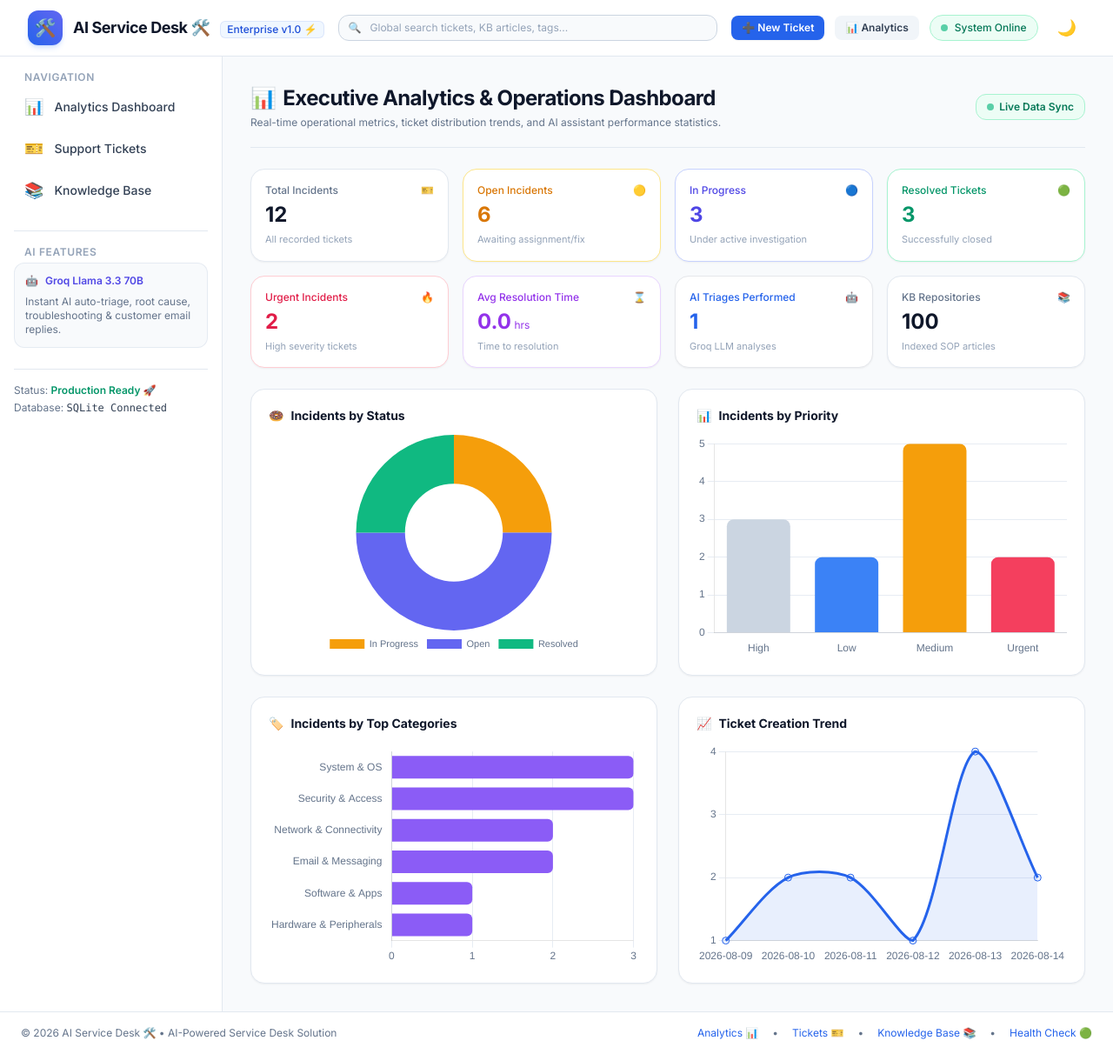
After one commit to mattperrymatt45-pixel/servicedesk, a FastAPI app: page /dashboard in a window 1280 px wide. The commit adds this page. Shown: the whole page at 87% size. Run offline with FastAPI, Linux system fonts and the light colour scheme; some libraries are stand-ins or nearby versions.

Commit message:
Implement Phase 5: Analytics Dashboard, Global Search, Health API & Render Deployment Polish

```diff
--- a/app/main.py
+++ b/app/main.py
@@ -10,7 +10,9 @@ from sqlalchemy import text
 
 from app.config import settings
 from app.database import engine, Base, get_db
-from app.routers import kb, tickets, ai
+from app.models import Ticket, KBArticle
+from app.services.ai_service import AIService
+from app.routers import kb, tickets, ai, dashboard
 
 # Configure structured logging
 logging.basicConfig(
@@ -23,7 +25,7 @@ logger = logging.getLogger("service_desk")
 @asynccontextmanager
 async def lifespan(app: FastAPI):
     """Application lifespan event handler to initialize database schema on startup."""
-    logger.info("Initializing database tables...")
+    logger.info("Initializing application database tables...")
     Base.metadata.create_all(bind=engine)
     logger.info("Application startup completed successfully.")
     yield
@@ -43,6 +45,7 @@ app.mount("/static", StaticFiles(directory="app/static"), name="static")
 templates = Jinja2Templates(directory="app/templates")
 
 # Register Routers
+app.include_router(dashboard.router)
 app.include_router(tickets.router)
 app.include_router(kb.router)
 app.include_router(ai.router)
@@ -113,7 +116,10 @@ async def root(request: Request):
 
 @app.get("/health")
 async def health_check(db: Session = Depends(get_db)):
-    """Health check endpoint verifying application liveness and database connection."""
+    """
+    Comprehensive health check endpoint verifying liveness, DB connection,
+    AI client configuration, and record counts.
+    """
     try:
         db.execute(text("SELECT 1"))
         db_status = "connected"
@@ -121,8 +127,22 @@ async def health_check(db: Session = Depends(get_db)):
         logger.error(f"Health check DB connection failed: {e}")
         db_status = "disconnected"
 
+    # Check AI Service Client
+    ai_available = "available" if AIService._get_client() is not None else "unavailable"
+
+    # Fetch Record Counts
+    try:
+        kb_count = db.query(KBArticle).count()
+        ticket_count = db.query(Ticket).count()
+    except Exception:
+        kb_count = 0
+        ticket_count = 0
+
     return {
         "status": "healthy" if db_status == "connected" else "degraded",
-        "app_name": settings.APP_NAME,
-        "database": db_status
+        "database": db_status,
+        "ai_service": ai_available,
+        "knowledge_base_articles": kb_count,
+        "tickets": ticket_count,
+        "app_name": settings.APP_NAME
     }
--- a/app/templates/base.html
+++ b/app/templates/base.html
@@ -31,7 +31,9 @@
 
     <!-- Top Navbar -->
     <header class="sticky top-0 z-40 w-full border-b border-slate-200 dark:border-slate-800 bg-white/90 dark:bg-slate-900/90 backdrop-blur">
-        <div class="flex h-16 items-center justify-between px-4 sm:px-6 lg:px-8">
+        <div class="flex h-16 items-center justify-between px-4 sm:px-6 lg:px-8 gap-4">
+
+            <!-- Brand Logo -->
             <div class="flex items-center gap-3">
                 <div class="flex h-10 w-10 items-center justify-center rounded-xl bg-gradient-to-tr from-brand-600 to-indigo-500 text-white shadow-md shadow-brand-500/20">
                     <span class="text-xl">🛠️</span>
@@ -46,14 +48,29 @@
                 </div>
             </div>
 
+            <!-- Unified Global Search Bar -->
+            <div class="flex-1 max-w-md hidden md:block">
+                <form action="/search" method="GET" class="relative">
+                    <div class="absolute inset-y-0 left-0 pl-3 flex items-center pointer-events-none text-slate-400 text-xs">
+                        🔍
+                    </div>
+                    <input
+                        type="text"
+                        name="q"
+                        placeholder="Global search tickets, KB articles, tags..."
+                        class="w-full pl-9 pr-4 py-1.5 rounded-xl border border-slate-300 dark:border-slate-700 bg-slate-50 dark:bg-slate-800 text-slate-900 dark:text-white text-xs placeholder-slate-400 focus:outline-none focus:ring-2 focus:ring-brand-500 transition"
+                    >
+                </form>
+            </div>
+
             <!-- Navbar Actions -->
             <div class="flex items-center gap-3">
                 <a href="/tickets/new" class="hidden sm:inline-flex items-center gap-1.5 px-3 py-1.5 rounded-lg text-xs font-semibold bg-brand-600 text-white hover:bg-brand-700 transition shadow-sm">
                     <span>➕ New Ticket</span>
                 </a>
 
-                <a href="/kb" class="hidden sm:flex items-center gap-1.5 px-3 py-1.5 rounded-lg text-xs font-semibold bg-slate-100 dark:bg-slate-800 text-slate-700 dark:text-slate-300 hover:bg-slate-200 dark:hover:bg-slate-700 transition">
-                    <span>📚 Knowledge Base</span>
+                <a href="/dashboard" class="hidden lg:flex items-center gap-1.5 px-3 py-1.5 rounded-lg text-xs font-semibold bg-slate-100 dark:bg-slate-800 text-slate-700 dark:text-slate-300 hover:bg-slate-200 dark:hover:bg-slate-700 transition">
+                    <span>📊 Analytics</span>
                 </a>
 
                 <!-- System Status Indicator -->
@@ -79,12 +96,17 @@
             <div class="space-y-1">
                 <p class="px-3 text-xs font-semibold uppercase tracking-wider text-slate-400 dark:text-slate-500">Navigation</p>
 
-                <a href="/tickets" class="flex items-center gap-3 rounded-lg px-3 py-2 text-sm font-semibold bg-brand-50 text-brand-700 dark:bg-brand-900/30 dark:text-brand-300">
+                <a href="/dashboard" class="flex items-center gap-3 rounded-lg px-3 py-2 text-sm font-medium text-slate-700 dark:text-slate-300 hover:bg-slate-100 dark:hover:bg-slate-800">
+                    <span class="text-lg">📊</span>
+                    <span>Analytics Dashboard</span>
+                </a>
+
+                <a href="/tickets" class="flex items-center gap-3 rounded-lg px-3 py-2 text-sm font-medium text-slate-700 dark:text-slate-300 hover:bg-slate-100 dark:hover:bg-slate-800">
                     <span class="text-lg">🎫</span>
                     <span>Support Tickets</span>
                 </a>
 
-                <a href="/kb" class="flex items-center gap-3 rounded-lg px-3 py-2 text-sm font-medium text-slate-600 dark:text-slate-400 hover:bg-slate-100 dark:hover:bg-slate-800">
+                <a href="/kb" class="flex items-center gap-3 rounded-lg px-3 py-2 text-sm font-medium text-slate-700 dark:text-slate-300 hover:bg-slate-100 dark:hover:bg-slate-800">
                     <span class="text-lg">📚</span>
                     <span>Knowledge Base</span>
                 </a>
@@ -95,15 +117,15 @@
                 <div class="p-3 rounded-xl bg-slate-50 dark:bg-slate-800/50 border border-slate-200/80 dark:border-slate-700/80 space-y-2">
                     <div class="flex items-center gap-2 text-xs font-semibold text-indigo-600 dark:text-indigo-400">
                         <span>🤖</span>
-                        <span>Gemini 2.5 Flash</span>
+                        <span>Groq Llama 3.3 70B</span>
                     </div>
-                    <p class="text-xs text-slate-500 dark:text-slate-400">Ticket management ready for automated AI triage & KB matching (Phase 4).</p>
+                    <p class="text-xs text-slate-500 dark:text-slate-400">Instant AI auto-triage, root cause, troubleshooting & customer email replies.</p>
                 </div>
             </div>
 
             <!-- Sidebar Footer Status -->
             <div class="mt-auto pt-4 border-t border-slate-200 dark:border-slate-800 text-xs text-slate-500">
-                <p>Status: <span class="font-semibold text-emerald-600 dark:text-emerald-400">Phase 3 Ticket Lifecycle</span></p>
+                <p>Status: <span class="font-semibold text-emerald-600 dark:text-emerald-400">Production Ready 🚀</span></p>
                 <p class="mt-1">Database: <span class="font-mono text-slate-700 dark:text-slate-300">SQLite Connected</span></p>
             </div>
         </aside>
@@ -128,6 +150,8 @@
                 © 2026 {{ app_name }} • AI-Powered Service Desk Solution
             </div>
             <div class="flex items-center gap-4">
+                <a href="/dashboard" class="hover:underline text-brand-600 dark:text-brand-400">Analytics 📊</a>
+                <span>•</span>
                 <a href="/tickets" class="hover:underline text-brand-600 dark:text-brand-400">Tickets 🎫</a>
                 <span>•</span>
                 <a href="/kb" class="hover:underline text-brand-600 dark:text-brand-400">Knowledge Base 📚</a>
--- /dev/null
+++ b/app/templates/dashboard.html
@@ -0,0 +1,260 @@
+{% extends "base.html" %}
+
+{% block title %}Analytics Dashboard - {{ app_name }}{% endblock %}
+
+{% block content %}
+<div class="space-y-6">
+
+    <!-- Header Banner -->
+    <div class="flex flex-col sm:flex-row sm:items-center justify-between gap-4 border-b border-slate-200 dark:border-slate-800 pb-5">
+        <div>
+            <h1 class="text-2xl font-bold tracking-tight text-slate-900 dark:text-white flex items-center gap-2">
+                <span>📊</span> Executive Analytics & Operations Dashboard
+            </h1>
+            <p class="text-xs text-slate-500 dark:text-slate-400 mt-1">
+                Real-time operational metrics, ticket distribution trends, and AI assistant performance statistics.
+            </p>
+        </div>
+        <div class="flex items-center gap-2">
+            <span class="inline-flex items-center gap-1.5 px-3 py-1.5 rounded-xl bg-emerald-50 dark:bg-emerald-950/50 border border-emerald-200 dark:border-emerald-800 text-emerald-700 dark:text-emerald-400 text-xs font-semibold">
+                <span class="h-2 w-2 rounded-full bg-emerald-500 animate-pulse"></span>
+                <span>Live Data Sync</span>
+            </span>
+        </div>
+    </div>
+
+    <!-- KPI Metric Cards Grid -->
+    <div class="grid grid-cols-2 md:grid-cols-4 lg:grid-cols-4 gap-4">
+        <!-- Total Tickets -->
+        <div class="p-4 rounded-2xl bg-white dark:bg-slate-800 border border-slate-200 dark:border-slate-700 shadow-sm space-y-1">
+            <div class="flex items-center justify-between text-slate-500 text-xs font-medium">
+                <span>Total Incidents</span>
+                <span>🎫</span>
+            </div>
+            <div class="text-2xl font-extrabold text-slate-900 dark:text-white">{{ metrics.total_tickets }}</div>
+            <p class="text-[11px] text-slate-400">All recorded tickets</p>
+        </div>
+
+        <!-- Open Incidents -->
+        <div class="p-4 rounded-2xl bg-white dark:bg-slate-800 border border-amber-200 dark:border-amber-900/50 shadow-sm space-y-1">
+            <div class="flex items-center justify-between text-amber-600 dark:text-amber-400 text-xs font-medium">
+                <span>Open Incidents</span>
+                <span>🟡</span>
+            </div>
+            <div class="text-2xl font-extrabold text-amber-600 dark:text-amber-400">{{ metrics.open_tickets }}</div>
+            <p class="text-[11px] text-slate-400">Awaiting assignment/fix</p>
+        </div>
+
+        <!-- In Progress -->
+        <div class="p-4 rounded-2xl bg-white dark:bg-slate-800 border border-indigo-200 dark:border-indigo-900/50 shadow-sm space-y-1">
+            <div class="flex items-center justify-between text-indigo-600 dark:text-indigo-400 text-xs font-medium">
+                <span>In Progress</span>
+                <span>🔵</span>
+            </div>
+            <div class="text-2xl font-extrabold text-indigo-600 dark:text-indigo-400">{{ metrics.in_progress_tickets }}</div>
+            <p class="text-[11px] text-slate-400">Under active investigation</p>
+        </div>
+
+        <!-- Resolved -->
+        <div class="p-4 rounded-2xl bg-white dark:bg-slate-800 border border-emerald-200 dark:border-emerald-900/50 shadow-sm space-y-1">
+            <div class="flex items-center justify-between text-emerald-600 dark:text-emerald-400 text-xs font-medium">
+                <span>Resolved Tickets</span>
+                <span>🟢</span>
+            </div>
+            <div class="text-2xl font-extrabold text-emerald-600 dark:text-emerald-400">{{ metrics.resolved_tickets }}</div>
+            <p class="text-[11px] text-slate-400">Successfully closed</p>
+        </div>
+
+        <!-- Urgent/Critical -->
+        <div class="p-4 rounded-2xl bg-white dark:bg-slate-800 border border-rose-200 dark:border-rose-900/50 shadow-sm space-y-1">
+            <div class="flex items-center justify-between text-rose-600 dark:text-rose-400 text-xs font-medium">
+                <span>Urgent Incidents</span>
+                <span>🔥</span>
+            </div>
+            <div class="text-2xl font-extrabold text-rose-600 dark:text-rose-400">{{ metrics.urgent_tickets }}</div>
+            <p class="text-[11px] text-slate-400">High severity tickets</p>
+        </div>
+
+        <!-- Avg Resolution Time -->
+        <div class="p-4 rounded-2xl bg-white dark:bg-slate-800 border border-purple-200 dark:border-purple-900/50 shadow-sm space-y-1">
+            <div class="flex items-center justify-between text-purple-600 dark:text-purple-400 text-xs font-medium">
+                <span>Avg Resolution Time</span>
+                <span>⌛</span>
+            </div>
+            <div class="text-2xl font-extrabold text-purple-600 dark:text-purple-400">{{ metrics.avg_resolution_hours }}<span class="text-xs font-normal"> hrs</span></div>
+            <p class="text-[11px] text-slate-400">Time to resolution</p>
+        </div>
+
+        <!-- AI Analyses -->
+        <div class="p-4 rounded-2xl bg-white dark:bg-slate-800 border border-brand-200 dark:border-brand-900/50 shadow-sm space-y-1">
+            <div class="flex items-center justify-between text-brand-600 dark:text-brand-400 text-xs font-medium">
+                <span>AI Triages Performed</span>
+                <span>🤖</span>
+            </div>
+            <div class="text-2xl font-extrabold text-brand-600 dark:text-brand-400">{{ metrics.ai_analyses }}</div>
+            <p class="text-[11px] text-slate-400">Groq LLM analyses</p>
+        </div>
+
+        <!-- KB Articles -->
+        <div class="p-4 rounded-2xl bg-white dark:bg-slate-800 border border-slate-200 dark:border-slate-700 shadow-sm space-y-1">
+            <div class="flex items-center justify-between text-slate-500 text-xs font-medium">
+                <span>KB Repositories</span>
+                <span>📚</span>
+            </div>
+            <div class="text-2xl font-extrabold text-slate-900 dark:text-white">{{ metrics.total_kb }}</div>
+            <p class="text-[11px] text-slate-400">Indexed SOP articles</p>
+        </div>
+    </div>
+
+    <!-- Chart.js Visualizations Grid -->
+    <div class="grid grid-cols-1 md:grid-cols-2 gap-6">
+
+        <!-- Chart 1: Status Distribution -->
+        <div class="rounded-2xl bg-white dark:bg-slate-800 border border-slate-200 dark:border-slate-700 p-5 shadow-sm space-y-3">
+            <h3 class="text-sm font-bold text-slate-900 dark:text-white flex items-center gap-2">
+                <span>🍩</span> Incidents by Status
+            </h3>
+            <div class="h-64 relative flex items-center justify-center">
+                <canvas id="statusChart"></canvas>
+            </div>
+        </div>
+
+        <!-- Chart 2: Priority Distribution -->
+        <div class="rounded-2xl bg-white dark:bg-slate-800 border border-slate-200 dark:border-slate-700 p-5 shadow-sm space-y-3">
+            <h3 class="text-sm font-bold text-slate-900 dark:text-white flex items-center gap-2">
+                <span>📊</span> Incidents by Priority
+            </h3>
+            <div class="h-64 relative flex items-center justify-center">
+                <canvas id="priorityChart"></canvas>
+            </div>
+        </div>
+
+        <!-- Chart 3: Category Distribution -->
+        <div class="rounded-2xl bg-white dark:bg-slate-800 border border-slate-200 dark:border-slate-700 p-5 shadow-sm space-y-3">
+            <h3 class="text-sm font-bold text-slate-900 dark:text-white flex items-center gap-2">
+                <span>🏷️</span> Incidents by Top Categories
+            </h3>
+            <div class="h-64 relative flex items-center justify-center">
+                <canvas id="categoryChart"></canvas>
+            </div>
+        </div>
+
+        <!-- Chart 4: Creation Trend -->
+        <div class="rounded-2xl bg-white dark:bg-slate-800 border border-slate-200 dark:border-slate-700 p-5 shadow-sm space-y-3">
+            <h3 class="text-sm font-bold text-slate-900 dark:text-white flex items-center gap-2">
+                <span>📈</span> Ticket Creation Trend
+            </h3>
+            <div class="h-64 relative flex items-center justify-center">
+                <canvas id="trendChart"></canvas>
+            </div>
+        </div>
+
+    </div>
+
+</div>
+
+<!-- Chart.js CDN -->
+<script src="https://cdn.jsdelivr.net/npm/chart.js@4.4.1/dist/chart.umd.min.js"></script>
+<script>
+document.addEventListener('DOMContentLoaded', () => {
+    const isDark = document.documentElement.classList.contains('dark');
+    const textColor = isDark ? '#94a3b8' : '#64748b';
+    const gridColor = isDark ? 'rgba(51, 65, 85, 0.4)' : 'rgba(226, 232, 240, 0.8)';
+
+    const chartData = {{ chart_data | tojson }};
+
+    // 1. Status Chart (Doughnut)
+    new Chart(document.getElementById('statusChart'), {
+        type: 'doughnut',
+        data: {
+            labels: chartData.status.labels,
+            datasets: [{
+                data: chartData.status.counts,
+                backgroundColor: ['#f59e0b', '#6366f1', '#10b981', '#64748b'],
+                borderWidth: 0
+            }]
+        },
+        options: {
+            responsive: true,
+            maintainAspectRatio: false,
+            plugins: {
+                legend: { position: 'bottom', labels: { color: textColor, font: { size: 11 } } }
+            }
+        }
+    });
+
+    // 2. Priority Chart (Bar)
+    new Chart(document.getElementById('priorityChart'), {
+        type: 'bar',
+        data: {
+            labels: chartData.priority.labels,
+            datasets: [{
+                label: 'Tickets',
+                data: chartData.priority.counts,
+                backgroundColor: ['#cbd5e1', '#3b82f6', '#f59e0b', '#f43f5e'],
+                borderRadius: 8
+            }]
+        },
+        options: {
+            responsive: true,
+            maintainAspectRatio: false,
+            plugins: { legend: { display: false } },
+            scales: {
+                x: { ticks: { color: textColor }, grid: { display: false } },
+                y: { ticks: { color: textColor, stepSize: 1 }, grid: { color: gridColor } }
+            }
+        }
+    });
+
+    // 3. Category Chart (Horizontal Bar)
+    new Chart(document.getElementById('categoryChart'), {
+        type: 'bar',
+        data: {
+            labels: chartData.category.labels,
+            datasets: [{
+                label: 'Incidents',
+                data: chartData.category.counts,
+                backgroundColor: '#8b5cf6',
+                borderRadius: 6
+            }]
+        },
+        options: {
+            indexAxis: 'y',
+            responsive: true,
+            maintainAspectRatio: false,
+            plugins: { legend: { display: false } },
+            scales: {
+                x: { ticks: { color: textColor, stepSize: 1 }, grid: { color: gridColor } },
+                y: { ticks: { color: textColor }, grid: { display: false } }
+            }
+        }
+    });
+
+    // 4. Trend Chart (Line)
+    new Chart(document.getElementById('trendChart'), {
+        type: 'line',
+        data: {
+            labels: chartData.trend.labels,
+            datasets: [{
+                label: 'Daily Tickets',
+                data: chartData.trend.counts,
+                borderColor: '#2563eb',
+                backgroundColor: 'rgba(37, 99, 235, 0.1)',
+                fill: true,
+                tension: 0.3,
+                pointRadius: 4
+            }]
+        },
+        options: {
+            responsive: true,
+            maintainAspectRatio: false,
+            plugins: { legend: { display: false } },
+            scales: {
+                x: { ticks: { color: textColor }, grid: { display: false } },
+                y: { ticks: { color: textColor, stepSize: 1 }, grid: { color: gridColor } }
+            }
+        }
+    });
+});
+</script>
+{% endblock %}
--- a/requirements.txt
+++ b/requirements.txt
@@ -5,7 +5,6 @@ pydantic>=2.6.4
 pydantic-settings>=2.2.1
 python-dotenv>=1.0.1
 jinja2>=3.1.3
-google-genai>=0.1.0
 groq>=0.9.0
 python-multipart>=0.0.9
 datasets>=2.18.0
```
Also changed, not shown: app/routers/dashboard.py (added, +67 -0 lines), app/services/analytics_service.py (added, +105 -0 lines), app/services/search_service.py (added, +50 -0 lines), app/templates/search.html (added, +114 -0 lines), README.md.
